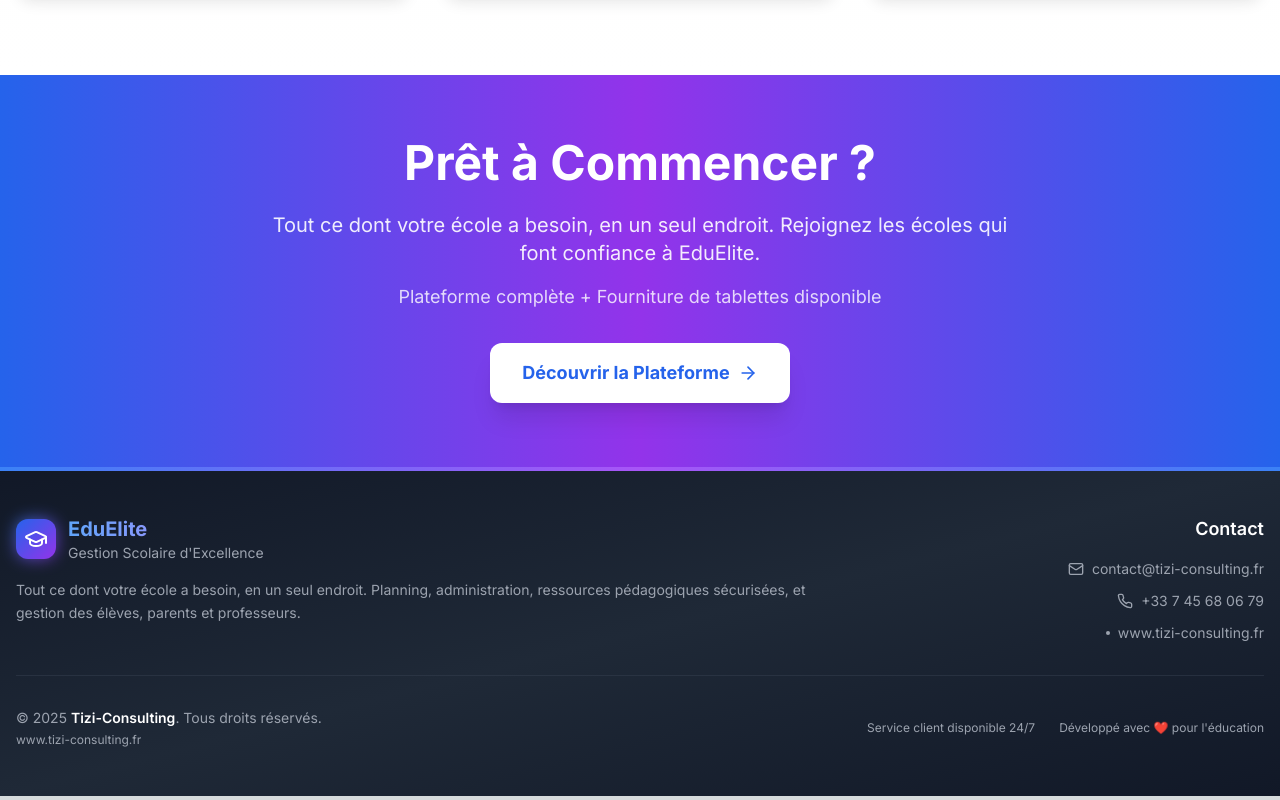
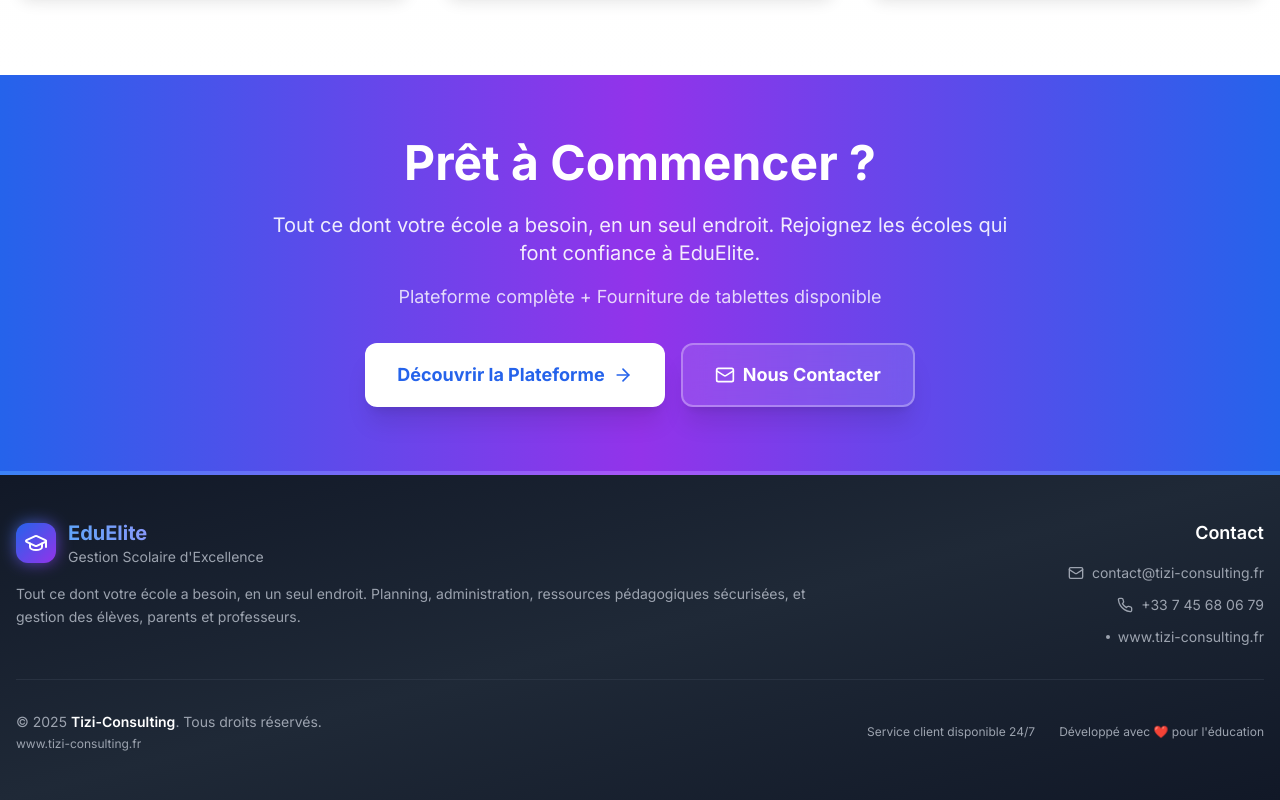
Before and after one commit to YOUNESSTIZI/tizi-consulting-EduElite, a Next.js app: page / in a window 1280 px wide. Shown: the part 2135-2935 px from the top of the page. Built offline with nearby package versions, Linux system fonts and the light colour scheme; no server answers.

Commit message:
feat: Ajouter bouton 'Nous Contacter' dans la section PrÃªt Ã  Commencer

```diff
--- a/app/page.tsx
+++ b/app/page.tsx
@@ -1,6 +1,6 @@
 import Link from 'next/link';
 import Image from 'next/image';
-import { BookOpen, GraduationCap, Shield, Users, Sparkles, ArrowRight, Calendar, FileText, UserCheck, Lock, School, Zap, Settings, Tablet, Palette } from 'lucide-react';
+import { BookOpen, GraduationCap, Shield, Users, Sparkles, ArrowRight, Calendar, FileText, UserCheck, Lock, School, Zap, Settings, Tablet, Palette, Mail } from 'lucide-react';
 
 export default function Home() {
   return (
@@ -245,6 +245,13 @@ export default function Home() {
                 Découvrir la Plateforme
                 <ArrowRight className="w-5 h-5" />
               </Link>
+              <Link
+                href="/contact"
+                className="bg-white/10 backdrop-blur-md text-white px-8 py-4 rounded-xl font-bold text-lg border-2 border-white/30 hover:bg-white/20 transition-all duration-300 hover:scale-105 shadow-xl flex items-center justify-center gap-2"
+              >
+                <Mail className="w-5 h-5" />
+                Nous Contacter
+              </Link>
             </div>
           </div>
         </div>
```
